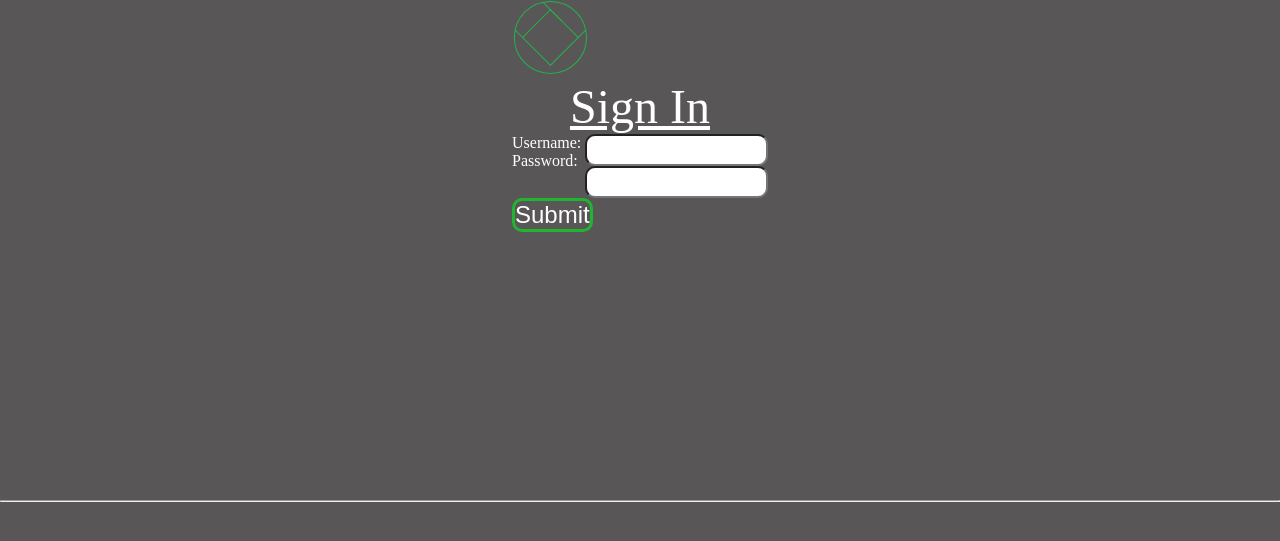
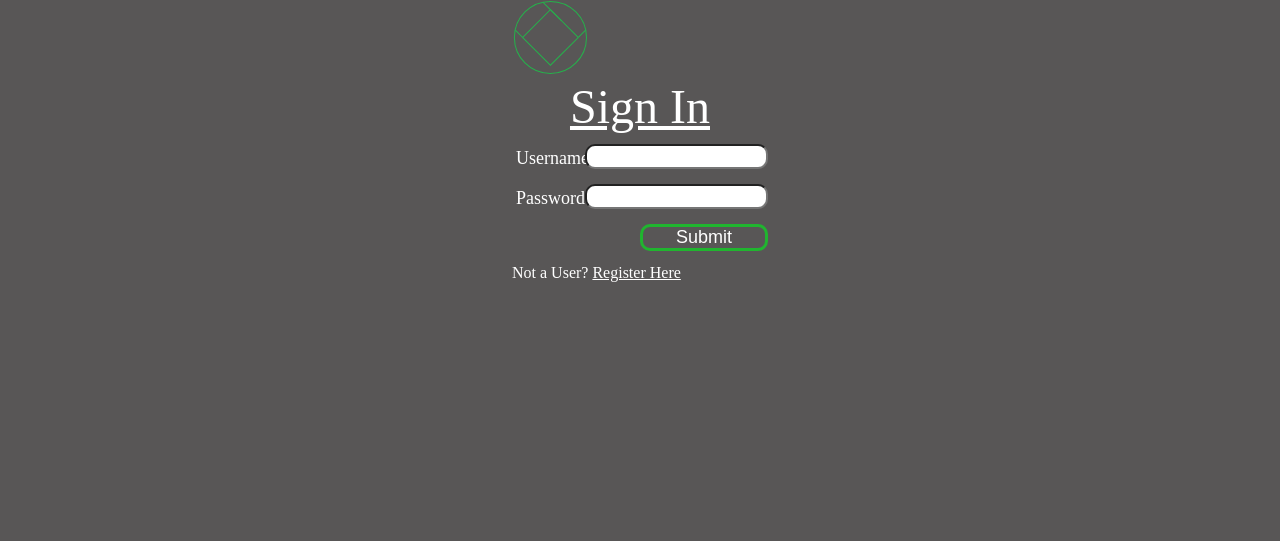
Before and after one commit to social-music/social-music, a Django app: page /rango/login/ in a window 1280 px wide. Shown: the top 541 px of the page. Run offline with Django 3.2, Linux system fonts and the light colour scheme.

Commit message:
more css shenanigans + more gitignore stuff

```diff
--- a/code/tango_with_django_project/static/styles.css
+++ b/code/tango_with_django_project/static/styles.css
@@ -5,6 +5,7 @@
 	padding: 0px;
 	margin: 0px;
 }
+
 body {
 	background-color: #585656;
 	color: white;
@@ -12,26 +13,46 @@ body {
 	height: 100%;
 }
 
+a {
+	color: white;
+}
+
 #body_div {
 	width: 100%;
-	height: 500px;
+	height: 100%;
 }
 /* Sign In and Sign up*/
-#sign_in {
+#sign_in, #register {
 	width: 20%;
-	height: 500px;
+	height: 100%;
 	margin: auto;
+}
+
+/* Forms */
+.input_name {
+	font-size: 18px;
+	padding: 4px;
+}
+
+.input_sizing_box {
+	margin-top: 10px;
+	margin-bottom: 10px;
+	margin-left: auto;
+	margin-right: auto;
+	width: 100%;
+	height: 30px;
 }
 
 .button {
 	margin-left: auto;
 	margin-right: auto;
+	width: 50%;
 	background-color: Transparent;
     background-repeat:no-repeat;
     border: none;
-    cursor:pointer;
+    cursor: pointer;
     overflow: hidden;
-    font-size: 24px;
+    font-size: 18px;
     color: white;
     border-style: solid;
     font-weight: 300;
@@ -40,9 +61,10 @@ body {
     border-color: #20b52f;
 }
 
-input.rounded {
+input {
 	border-radius: 10px;
-	font-size: 24px;
+	outline: 0;
+	font-size: 18px;
 	width: 70%;
 	float: right;
 }
--- a/code/tango_with_django_project/templates/rango/base.html
+++ b/code/tango_with_django_project/templates/rango/base.html
@@ -13,8 +13,6 @@
             {% block body_block %}{% endblock %}
         </div>
 
-        <hr />
-
         <!-- <div>
 	        <ul>
 		    {% if user.is_authenticated %}
--- a/code/tango_with_django_project/templates/rango/login.html
+++ b/code/tango_with_django_project/templates/rango/login.html
@@ -6,18 +6,23 @@
 
 {% block body_block %}
 	<div id="sign_in">
-		<img class="logo" src="{% static "images/social_music_logo.svg" %}" alt="logo">
+		<img class="logo" src="{% static 'images/social_music_logo.svg' %}" alt="logo">
 	    <h1 class ="login_header">Sign In</h1>
 
 	    <form id="login_form" method="post" action="/rango/login/">
 	        {% csrf_token %}
-	        <div id="username_input">
+	        <div id="username_input" class="input_sizing_box">
 	        	<span class="input_name"> Username: </span> <input class="rounded" type="text" name="username" value="" size="50"/>
     		</div>
-    		<div id="password_input">
+    		<div id="password_input" class="input_sizing_box">
 	        	<span class="input_name"> Password: </span> <input class="rounded" type="password" name="password" value="" size="50"/>
         	</div>
-	        <input class="button" type="submit" value="Submit" />
+        	<div class="input_sizing_box">
+	        	<input class="button" type="submit" value="Submit"/>
+        	</div>
 	    </form>
+		<div class="input_sizing_box">
+	    	<span id="back_to_register"> Not a User? <a href="{% url 'register' %}">Register Here</a> </span>
+    	</div>
     </div>
 {% endblock %}
```
Also changed, not shown: code/tango_with_django_project/templates/rango/register.html (+6 -6 lines), code/tango_with_django_project/db.sqlite3.
